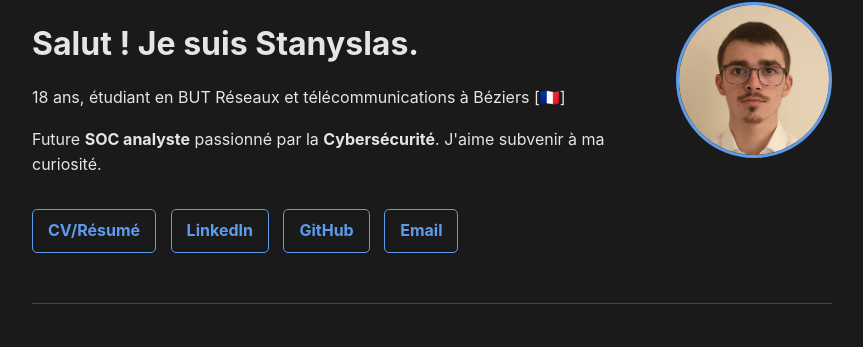
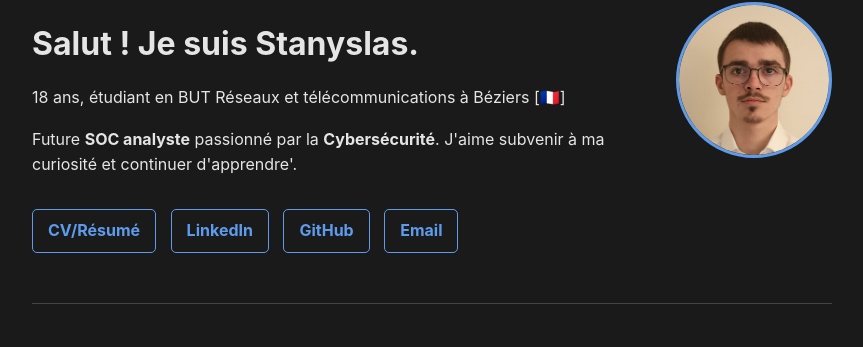
Before and after one commit to Night66fr/STANDEV, a Flask app: page / in a window 1280 px wide. Shown: the part 203-550 px from the top of the page, without its empty margins (208-1071 px from the left). Run offline with Flask 3, Linux system fonts and the light colour scheme.

Commit message:
Update index.html

```diff
--- a/templates/index.html
+++ b/templates/index.html
@@ -36,7 +36,7 @@
                 <div class="bio-text">
                     <h2>Salut ! Je suis Stanyslas.</h2>
                     <p>18 ans, étudiant en BUT Réseaux et télécommunications à Béziers [&#127467;&#127479;]</p>
-                    <p>Future <strong>SOC analyste</strong> passionné par la <strong>Cybersécurité</strong>. J'aime subvenir à ma curiosité.</p>
+                    <p>Future <strong>SOC analyste</strong> passionné par la <strong>Cybersécurité</strong>. J'aime subvenir à ma curiosité et continuer d'apprendre'.</p>
 
                     <div class="links">
                         <a href="{{ url_for('static', filename='image/CV_2025-12-07_Stanyslas_Lachaud.pdf') }}" target="_blank">CV/Résumé</a>
```
